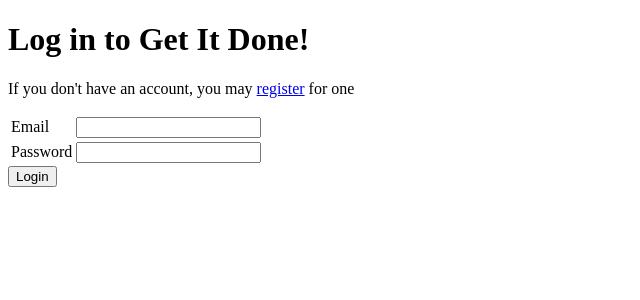
After one commit to laurajhaskell/get-it-done, a Flask app: page /login in a window 1280 px wide. The commit adds this page. Shown: the top 300 px of the page, without its empty margins (0-640 px from the left). Run offline with Flask 2, Linux system fonts and the light colour scheme.

Commit message:
login and register

```diff
--- a/main.py
+++ b/main.py
@@ -1,18 +1,58 @@
 from flask import Flask, request, redirect, render_template
+from flask_sqlalchemy import SQLAlchemy
 
 app = Flask(__name__)
 app.config['DEBUG'] = True
+app.config['SQLALCHEMY_DATABASE_URI'] = 'mysql+pymysql://get-it-done:beproductive@localhost:8889/get-it-done'
+app.config['SQLALCHEMY_ECHO'] = True
+db = SQLAlchemy(app)
 
-tasks = []
+class Task(db.Model):
+
+    id = db.Column(db.Integer, primary_key=True)
+    name = db.Column(db.String(120))
+    completed = db.Column(db.Boolean)
+
+    def __init__(self, name):
+        self.name = name
+        self.completed = False
+
+@app.route('/login')
+def login():
+    return render_template('login.html')
+
+
+@app.route('/register')
+def register():
+    return render_template('register.html')
 
 
 @app.route('/', methods=['POST', 'GET'])
 def index():
 
     if request.method == 'POST':
-        task = request.form['task']
-        tasks.append(task)
+        task_name = request.form['task']
+        new_task = Task(task_name)
+        db.session.add(new_task)
+        db.session.commit()
 
-    return render_template('todos.html',title="Get It Done", tasks=tasks)
+    tasks = Task.query.filter_by(completed=False).all()
+    completed_tasks = Task.query.filter_by(completed=True).all()
+    return render_template('todos.html',title="Get It Done",
+        tasks=tasks, completed_tasks=completed_tasks)
 
-app.run()
+
+@app.route('/delete-task', methods=['POST'])
+def delete_task():
+
+    task_id = int(request.form['task-id'])
+    task = Task.query.get(task_id)
+    task.completed = True
+    db.session.add(task)
+    db.session.commit()
+
+    return redirect('/')
+
+
+if __name__ == '__main__':
+    app.run()
--- /dev/null
+++ b/templates/login.html
@@ -0,0 +1,23 @@
+{% extends "base.html" %}
+
+{% block content %}
+<h1>Log in to Get It Done!</h1>
+<p>If you don't have an account, you may <a href="/register">register</a> for one</p>
+<form action="/login" method="post">
+    <table>
+        <tr>
+            <td><label for="email">Email</label></td>
+            <td>
+                <input name="email" type="email" value="{{ email }}">
+            </td>
+        </tr>
+        <tr>
+            <td><label for="password">Password</label></td>
+            <td>
+                <input name="password" type="password">
+            </td>
+        </tr>
+    </table>
+    <input type="submit" value="Login">
+</form>
+{% endblock %}
```
Also changed, not shown: templates/register.html (added, +28 -0 lines), templates/todos.html (+17 -1 lines).
